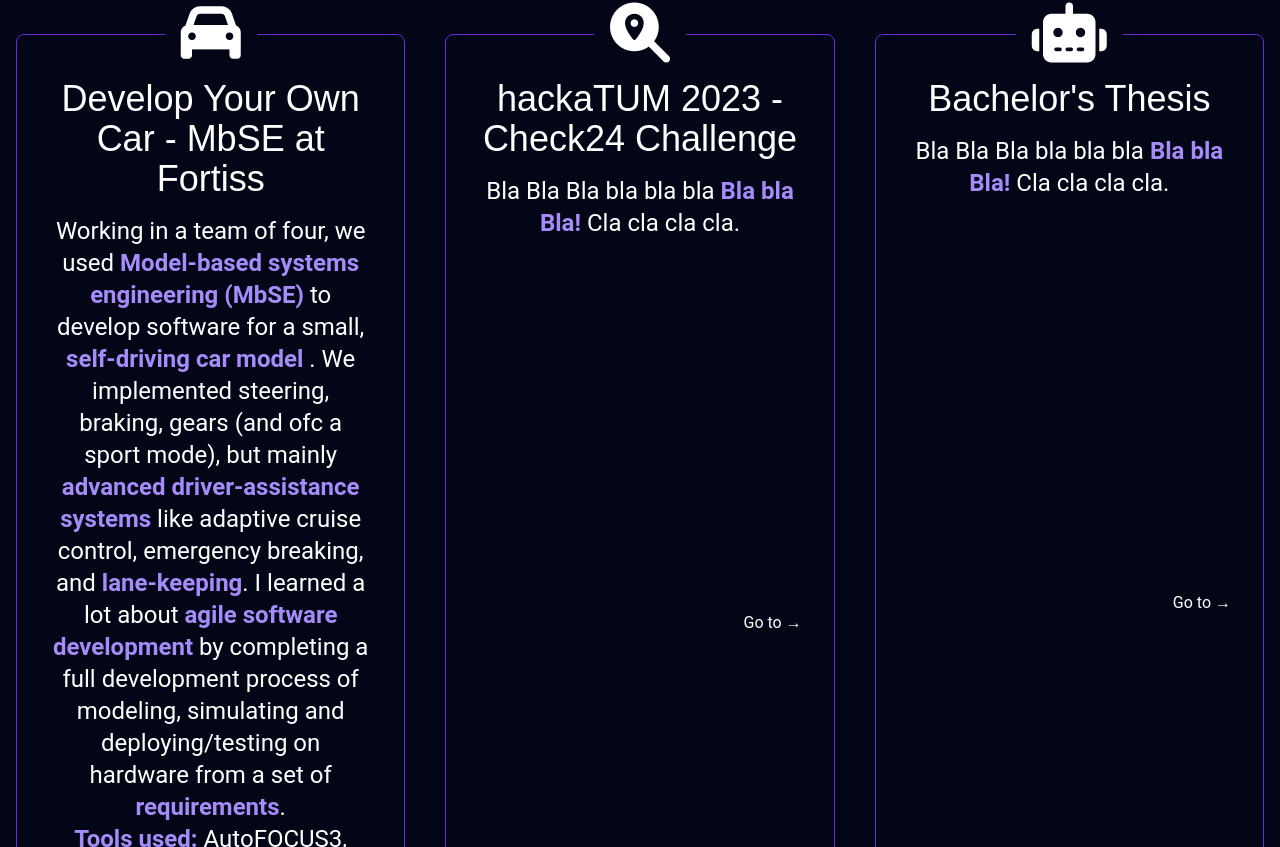
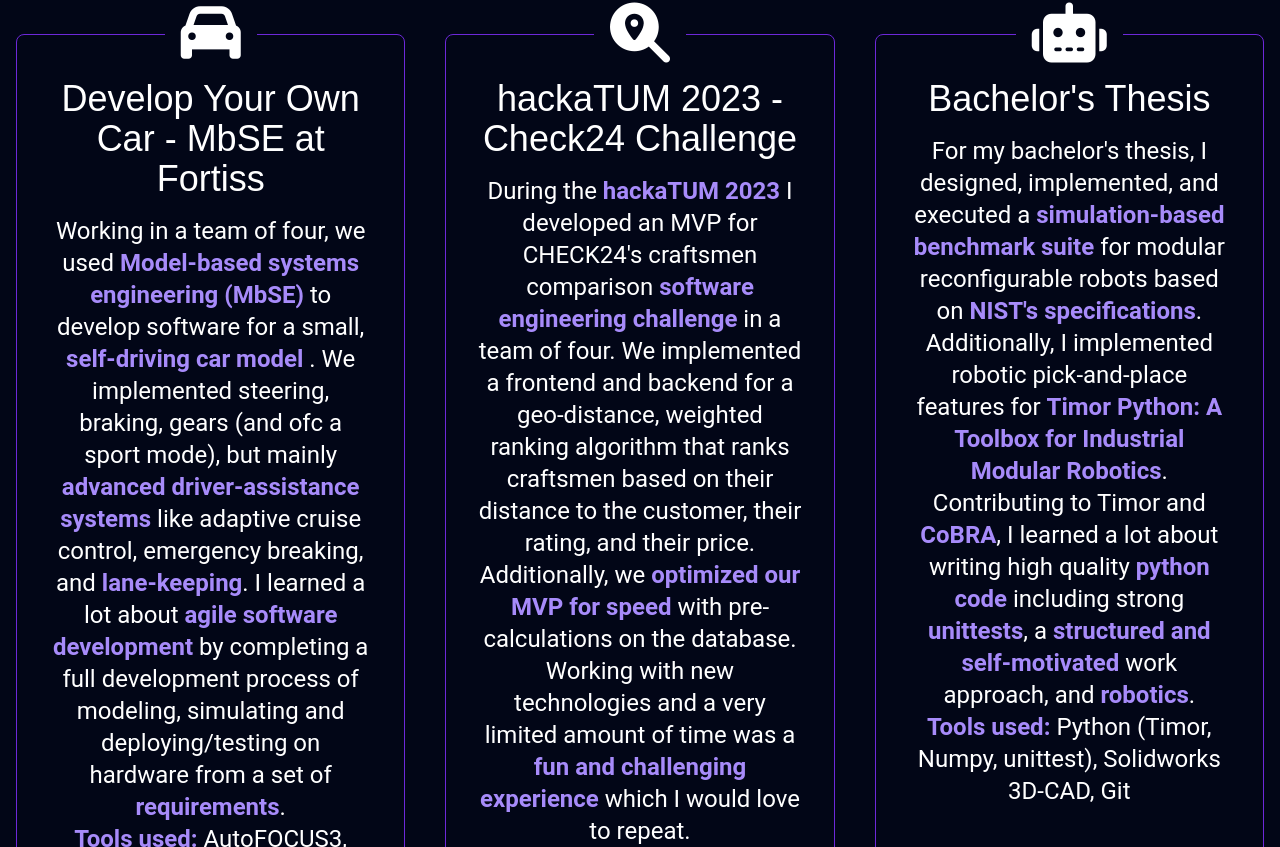
Before and after one commit to dominikg-tum/dominikg-tum.github.io, a SvelteKit app: page / in a window 1280 px wide. Shown: the part 1253-2100 px from the top of the page. Built offline with nearby package versions, Linux system fonts and the light colour scheme; a web font is replaced by a local one.

Commit message:
Completetd project section

```diff
--- a/src/components/Main.svelte
+++ b/src/components/Main.svelte
@@ -14,7 +14,7 @@
 			name: "hackaTUM 2023 - Check24 Challenge",
 			icon: "fa-solid fa-magnifying-glass-location",
 			images: ["assets/Craft24.png"],
-			href: "https://hack.tum.de/past-events/events-2023/2023-projects/",
+			href: "https://github.com/FjodorGit/hackatum-2023",
 
 		},
 		{
@@ -142,18 +142,23 @@
 					<br> <strong class="text-violet-400">Tools used:</strong> AutoFOCUS3, OpenModelica, Matlab, Gazebo (simulation), Python (Matplotlib, Numpy), Git.
 				</p>
 			</Step>
-			<Step step={steps[1]} additionalPicture="assets/car3.png">
+			<Step step={steps[1]} additionalPicture="assets/craft24-website.png">
 				<p>
-					Bla Bla Bla bla bla bla <strong class="text-violet-400"
-						>Bla bla Bla!</strong
-					> Cla cla cla cla.
+					During the <strong class="text-violet-400"><a href="https://hack.tum.de/" target="_blank">hackaTUM 2023</a></strong> I developed an MVP for CHECK24's craftsmen
+					 comparison <strong class="text-violet-400">software engineering challenge</strong> in a team of four. We implemented a frontend and backend for a geo-distance,
+					 weighted ranking algorithm that ranks craftsmen based on their distance to the customer, their rating, and their price. Additionally, we <strong class="text-violet-400">optimized our MVP for speed </strong>
+					 with pre-calculations on the database. Working with new technologies and a very limited amount of time was a <strong class="text-violet-400">fun and challenging experience</strong> which I would love to repeat.
+					 <br> <strong class="text-violet-400">Tools used:</strong> SvelteKit, TailwindCSS, Rust, Diesel, PostgreSQL, Docker, Git
 				</p>
 			</Step>
-			<Step step={steps[2]} additionalPicture="assets/car3.png">
+			<Step step={steps[2]} additionalPicture="assets/robot.png">
 				<p>
-					Bla Bla Bla bla bla bla <strong class="text-violet-400"
-						>Bla bla Bla!</strong
-					> Cla cla cla cla.
+					For my bachelor's thesis, I designed, implemented, and executed a <strong class="text-violet-400">simulation-based benchmark suite</strong> for modular reconfigurable robots
+					based on <strong class="text-violet-400"><a href="https://www.nist.gov/el/intelligent-systems-division-73500/robotic-grasping-and-manipulation-assembly/assembly" target="_blank"> NIST's specifications</a></strong>.
+					Additionally, I implemented robotic pick-and-place features for <strong class="text-violet-400"><a href="https://arxiv.org/abs/2209.06758" target="_blank"> Timor Python: A Toolbox for Industrial Modular Robotics</a></strong>.
+					Contributing to Timor and <strong class="text-violet-400"><a href="https://cobra.cps.cit.tum.de/" target="_blank">CoBRA</a></strong>, I learned a lot about writing high quality <strong class="text-violet-400"> python code</strong>
+					including strong <strong class="text-violet-400">unittests</strong>, a <strong class="text-violet-400">structured and self-motivated</strong> work approach, and <strong class="text-violet-400">robotics</strong>.
+					<br> <strong class="text-violet-400">Tools used:</strong> Python (Timor, Numpy, unittest), Solidworks 3D-CAD, Git
 				</p>
 			</Step>
 		</div>
```
Also changed, not shown: static/assets/craft24-website.png (added), static/assets/robot.png (added).
